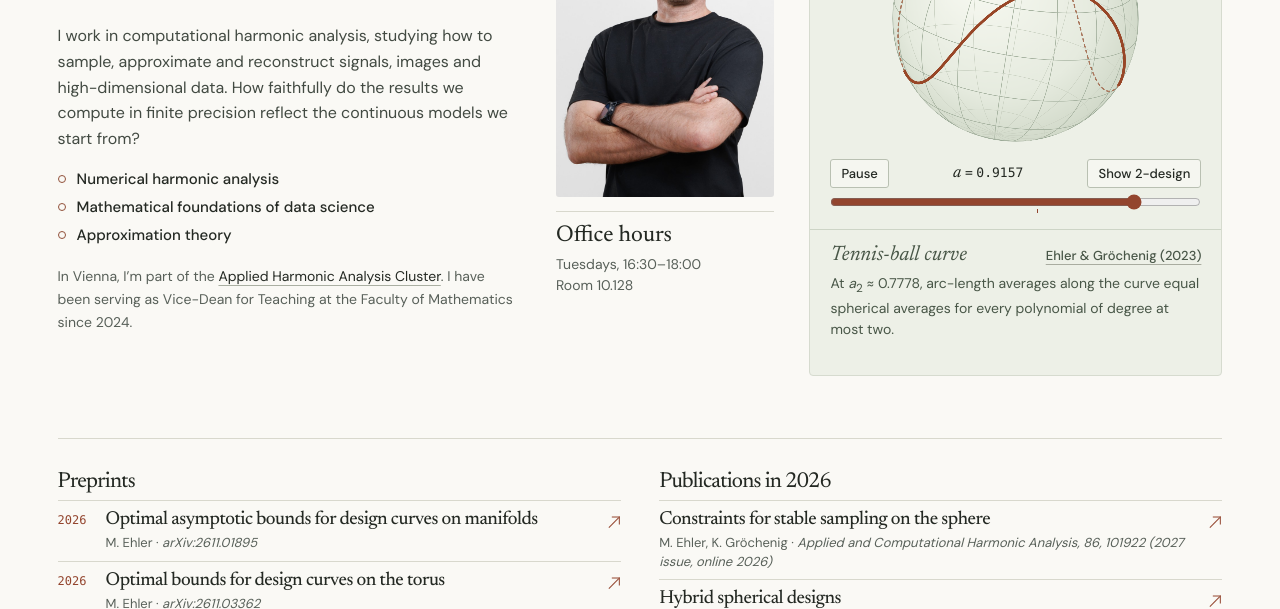
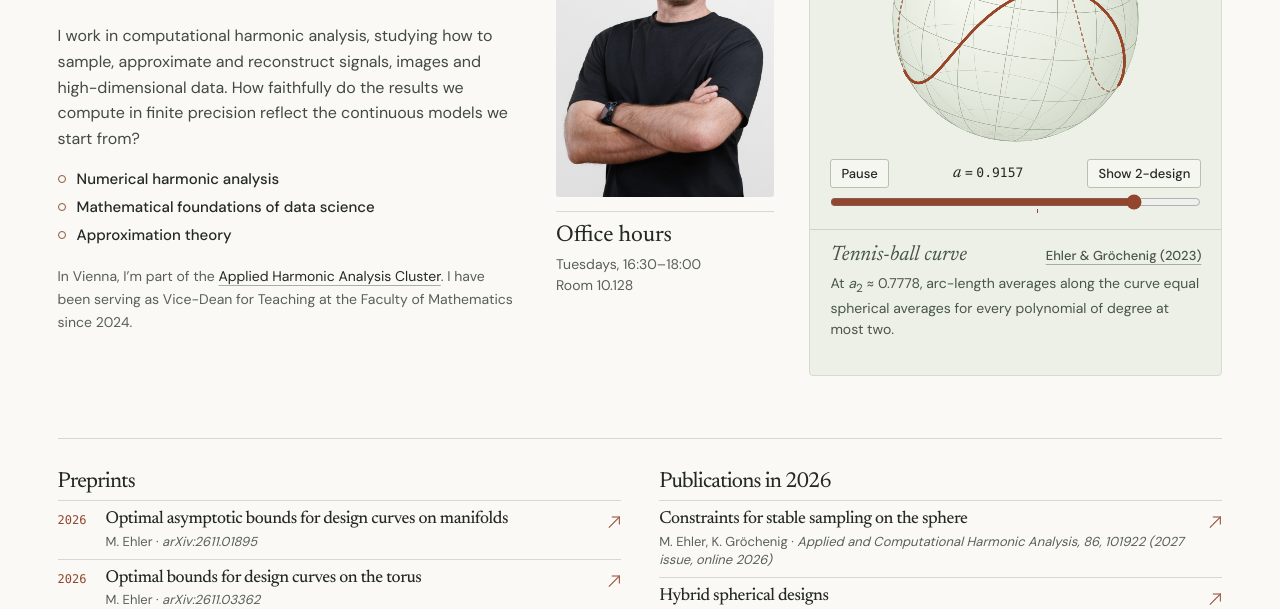
Before and after one commit to ehler-martin/ehler-martin.github.io, a plain HTML site: page index.html in a window 1280 px wide. Shown: the part 343-952 px from the top of the page. Drawn offline with Linux system fonts and the light colour scheme.

Commit message:
Slightly reduce individual paper titles on the homepage

```diff
--- a/assets/site.css
+++ b/assets/site.css
@@ -108,7 +108,7 @@ h1,h2,h3{font-family:var(--serif);font-weight:440;line-height:1.08}
 .dated-papers .highlight-paper{grid-template-columns:38px minmax(0,1fr) 16px}
 .highlight-paper{display:grid;grid-template-columns:minmax(0,1fr) 16px;gap:10px;padding:8px 0;text-decoration:none}
 .highlight-paper .date{color:var(--accent);font:500 12px/1.3 var(--mono);padding-top:4px}
-.highlight-paper .paper-title{font:470 clamp(19px,1.45vw,23px)/1.17 var(--serif);letter-spacing:-.025em;display:block;text-wrap:pretty}
+.highlight-paper .paper-title{font:470 clamp(17.5px,1.32vw,21px)/1.17 var(--serif);letter-spacing:-.025em;display:block;text-wrap:pretty}
 .highlight-paper .byline{font:400 13px/1.4 var(--sans);color:var(--muted);margin-top:3px;display:block}
 .highlight-paper .link-arrow{color:var(--accent);justify-self:end}
 .focus-list{list-style:none;margin:18px 0;padding:0;display:grid;gap:6px}
```
